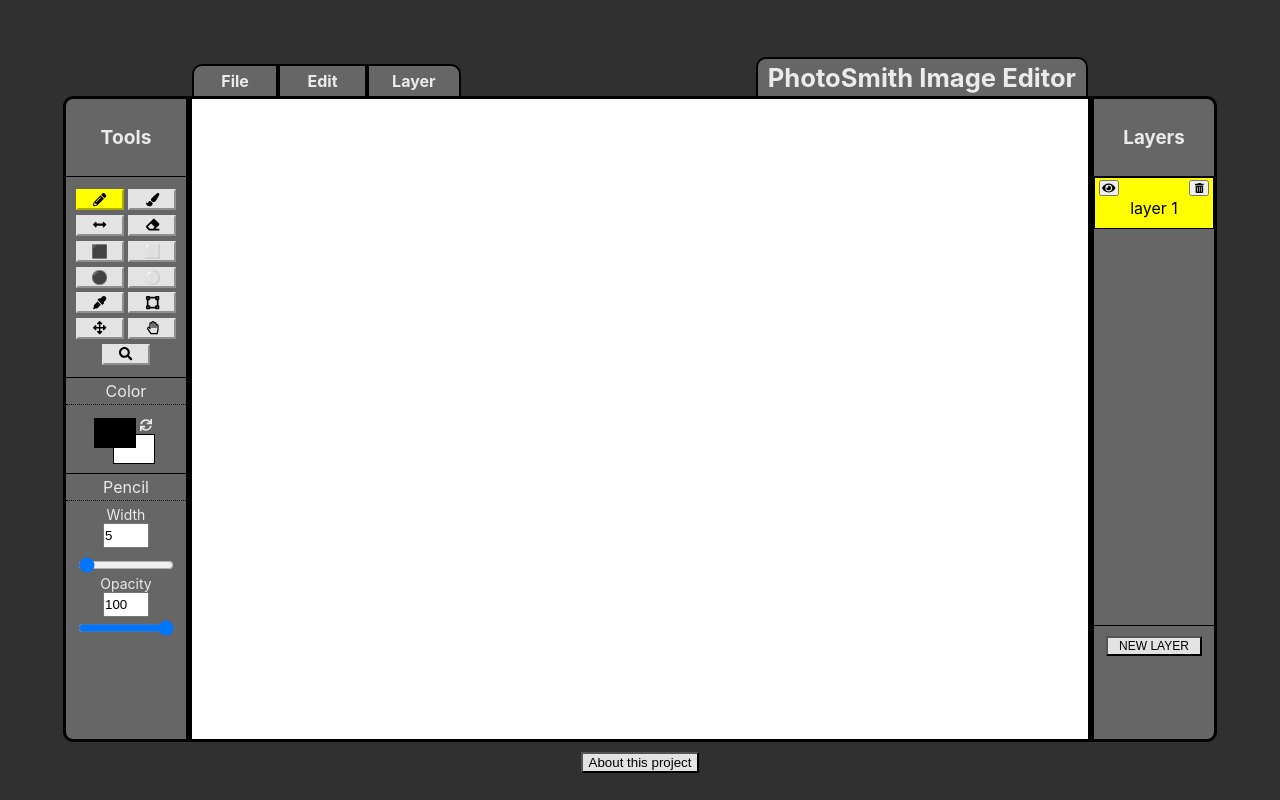
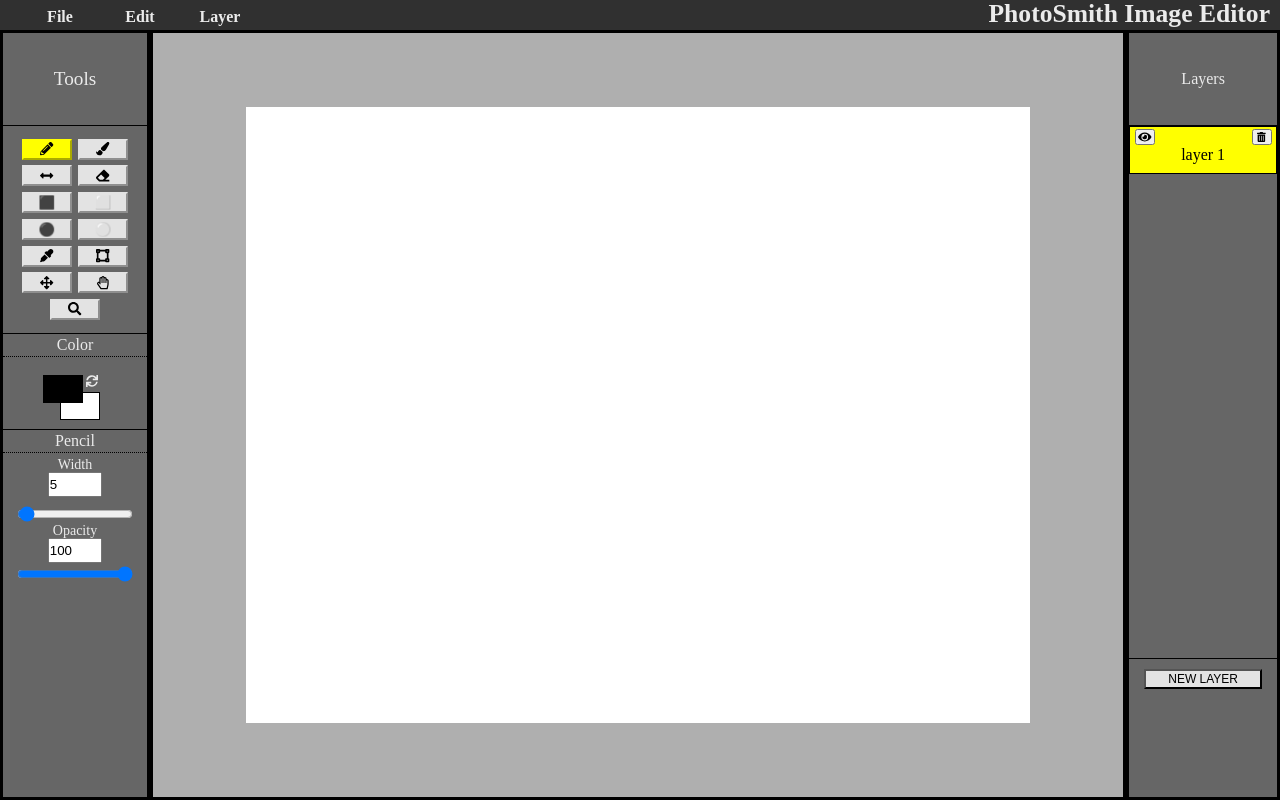
Before and after one commit to DuckEverlasting/snapshot, a React (Create React App) app: page / in a window 1280 px wide. Built offline with nearby package versions, Linux system fonts and the light colour scheme.

Commit message:
began restyling app. inserted reset, stretched panels across screen. considering switch to material ui...

```diff
--- a/src/App.js
+++ b/src/App.js
@@ -13,14 +13,18 @@ import { updateWorkspaceSettings } from './actions/redux'
 const AppSC = styled.div`
   text-align: center;
   display: flex;
+  width: 100%;
+  height: ${window.innerHeight}px;
   flex-direction: column;
   justify-content: center;
   align-items: center;
-  margin-top: 2vh;
 `
 
 const AppContainerSC = styled.div`
   text-align: center;
+  width: 100%;
+  height: 100%;
+  flex-shrink: 1;
   display: flex;
   justify-content: center;
   user-select: none;
@@ -60,7 +64,7 @@ function App() {
         <Workspace />
         <LayerPanel />
       </AppContainerSC>
-      <AboutButtonSC onClick={handleModalButton}>About this project</AboutButtonSC>
+      {/* <AboutButtonSC onClick={handleModalButton}>About this project</AboutButtonSC> */}
     </AppSC>
   );
 }
--- a/src/components/ColorBox.js
+++ b/src/components/ColorBox.js
@@ -14,7 +14,7 @@ const ColorBoxSC = styled.div`
 
 const TitleSC = styled.p`
   margin: 0 0 5px;
-  padding: 3px 0;
+  padding: 3px;
   border-top: 1px solid black;
   border-bottom: 1px dotted black;
 `
@@ -25,8 +25,8 @@ const ColorPickerSC = styled.input`
 
 const PrimaryColorSC = styled.div`
   position: absolute;
-  left: 23%;
-  bottom: 26%;
+  left: 40px;
+  bottom: 26px;
   width: 40px;
   height: 28px;
   background: ${props => props.color};
@@ -38,8 +38,8 @@ const PrimaryColorSC = styled.div`
 
 const SecondaryColorSC = styled.div`
   position: absolute;
-  left: 39%;
-  bottom: 10%;
+  right: 47px;
+  bottom: 9px;
   width: 40px;
   height: 28px;
   background: ${props => props.color};
@@ -51,7 +51,7 @@ const SecondaryColorSC = styled.div`
 
 const FontAwesomeIconSC = styled(FontAwesomeIcon)`
   position: absolute;
-  right: 28%;
+  right: 49px;
   bottom: 44%;
   font-size: 12px;
   cursor: pointer;
--- a/src/components/ToolBox.js
+++ b/src/components/ToolBox.js
@@ -33,7 +33,7 @@ const ButtonSC = styled.button.attrs(props => ({
     borderColor: props.active ? "yellow" : "#e3e3e3"
   }
 }))`
-  width: 40%;
+  width: 35%;
   margin: 2%;
   outline: none;
 `;
--- a/src/index.css
+++ b/src/index.css
@@ -1,15 +1,51 @@
+/* http://meyerweb.com/eric/tools/css/reset/
+   v2.0 | 20110126
+   License: none (public domain)
+*/
+
+html, body, div, span, applet, object, iframe,
+h1, h2, h3, h4, h5, h6, p, blockquote, pre,
+a, abbr, acronym, address, big, cite, code,
+del, dfn, em, img, ins, kbd, q, s, samp,
+small, strike, strong, sub, sup, tt, var,
+b, u, i, center,
+dl, dt, dd, ol, ul, li,
+fieldset, form, label, legend,
+table, caption, tbody, tfoot, thead, tr, th, td,
+article, aside, canvas, details, embed,
+figure, figcaption, footer, header, hgroup,
+menu, nav, output, ruby, section, summary,
+time, mark, audio, video {
+	margin: 0;
+	padding: 0;
+	border: 0;
+	font-size: 100%;
+	font: inherit;
+  vertical-align: baseline;
+  box-sizing: border-box;
+}
+/* HTML5 display-role reset for older browsers */
+article, aside, details, figcaption, figure,
+footer, header, hgroup, menu, nav, section {
+	display: block;
+}
 body {
-  margin: 0;
-  font-family: -apple-system, BlinkMacSystemFont, "Segoe UI", "Roboto", "Oxygen",
-    "Ubuntu", "Cantarell", "Fira Sans", "Droid Sans", "Helvetica Neue",
-    sans-serif;
-  -webkit-font-smoothing: antialiased;
-  -moz-osx-font-smoothing: grayscale;
+  line-height: 1;
   background: rgb(48, 48, 48);
   color: rgb(235, 235, 235);
 }
-
-code {
-  font-family: source-code-pro, Menlo, Monaco, Consolas, "Courier New",
-    monospace;
+ol, ul {
+	list-style: none;
 }
+blockquote, q {
+	quotes: none;
+}
+blockquote:before, blockquote:after,
+q:before, q:after {
+	content: '';
+	content: none;
+}
+table {
+	border-collapse: collapse;
+	border-spacing: 0;
+}
--- a/src/panels/LayerPanel.js
+++ b/src/panels/LayerPanel.js
@@ -6,19 +6,14 @@ import styled from "styled-components";
 import LayerCard from "../components/LayerCard";
 import { createLayer, updateLayerOrder } from "../actions/redux";
 
-const LayerPanelSC = styled.div.attrs(props => ({
-  style: {
-    height: `${props.height}px`
-  }
-}))`
+const LayerPanelSC = styled.div`
   display: flex;
   flex-direction: column;
   align-items: center;
   position: relative;
-  width: 120px;
+  width: 200px;
+  height: 100%;
   border: 3px solid black;
-  border-bottom-right-radius: 10px;
-  border-top-right-radius: 10px;
   z-index: 1;
   background: #666666;
 `;
@@ -51,7 +46,6 @@ const ButtonSC = styled.button`
 `;
 
 export default function LayerPanel() {
-  const height = useSelector(state => state.workspaceSettings.height);
   const layerSettings = useSelector(state => state.layerSettings)
   const layerOrder = useSelector(state => state.layerOrder)
   const dispatch = useDispatch();
@@ -73,7 +67,7 @@ export default function LayerPanel() {
   }
 
   return (
-    <LayerPanelSC height={height}>
+    <LayerPanelSC>
       <TitleSC>Layers</TitleSC>
       <DragDropContext onDragEnd={onDragEnd}>
         <Droppable droppableId={"layersDroppable"}>
--- a/src/panels/ToolPanel.js
+++ b/src/panels/ToolPanel.js
@@ -1,21 +1,16 @@
 import React from "react";
-import { useSelector } from "react-redux";
 import styled from "styled-components";
 
 import ToolBox from "../components/ToolBox.js"
 import ColorBox from "../components/ColorBox.js"
 import ToolCard from "../components/ToolCard.js"
 
-const ToolPanelSC = styled.div.attrs(props => ({
-  style: {
-    height: `${props.height}px`
-  }
-}))`
+const ToolPanelSC = styled.div`
   position: relative;
-  width: 120px;
+  width: 150px;
+  height: 100%;
+  flex-shrink: 0;
   border: 3px solid black;
-  border-bottom-left-radius: 10px;
-  border-top-left-radius: 10px;
   z-index: 1;
   background: #666666;
 `;
@@ -42,10 +37,8 @@ const SpacerSC = styled.div`
 `
 
 export default function ToolPanel() {
-  const height = useSelector(state => state.workspaceSettings.height);
-
   return (
-    <ToolPanelSC height={height}>
+    <ToolPanelSC>
       <TitleSC>Tools</TitleSC>
       <ToolPanelDividerSC>
         <ToolBox />
--- a/src/panels/TopBar.js
+++ b/src/panels/TopBar.js
@@ -1,79 +1,72 @@
-import React from "react";
-import { useSelector } from "react-redux";
+import React, { useState } from "react";
 
 import styled from "styled-components";
 
-const TopBarSC = styled.div.attrs(props => ({
-  style: {
-    width: `${props.width}px`
-  }
-}))`
-  height: 80px;
+const TopBarSC = styled.div`
+  width: 100%;
+  height: 30px;
+  flex-shrink: 0;
   margin: auto;
   position: relative;
   display: flex;
   justify-content: space-between;
-`
+`;
 
 const LeftBoxSC = styled.div`
   display: flex;
   align-items: flex-end;
   width: 30%;
-`
+  padding-left: 20px;
+`;
 
 const RightBoxSC = styled.div`
   display: flex;
   justify-content: flex-end;
   align-items: flex-end;
   width: 30%;
-`
+`;
 
 const MenuSC = styled.div`
   display: flex;
   justify-content: center;
   align-items: flex-end;
-  background: #666666;
-  padding: 5px;
+  padding: 5px 15px;
   font-size: 1rem;
   max-width: 5rem;
   font-weight: bold;
-  border: 2px solid black;
   border-bottom: none;
   flex-grow: 1;
   user-select: none;
-
-  &:first-child {
-    border-top-left-radius: 10px;
-  }
-
-  &:last-child {
-    border-top-right-radius: 10px;
-  }
-`
+`;
 
 const TitleSC = styled.h1`
-  background: #666666;
   margin: 0;
   padding: 3px 10px;
   font-size: 1.6rem;
   font-weight: bold;
-  border: 2px solid black;
-  border-bottom: none;
-  border-top-left-radius: 10px;
-  border-top-right-radius: 10px;
   white-space: nowrap;
   user-select: none;
-`
+`;
 
 export default function TopBar() {
-  const width = useSelector(state => state.workspaceSettings.width);
+  const [menuIsOpen, setMenuIsOpen] = useState(false);
+  const [menuTree, setMenuTree] = useState(null);
 
   return (
-    <TopBarSC width={width}>
+    <TopBarSC>
       <LeftBoxSC>
-        <MenuSC>File</MenuSC>
-        <MenuSC>Edit</MenuSC>
-        <MenuSC>Layer</MenuSC>
+        <MenuSC>
+          File
+          <div />
+        </MenuSC>
+        <MenuSC>
+          Edit
+          <div />
+        </MenuSC>
+        <MenuSC>
+          Layer
+          <div />
+        </MenuSC>
       </LeftBoxSC>
       <RightBoxSC>
         <TitleSC>PhotoSmith Image Editor</TitleSC>
--- a/src/panels/Workspace.js
+++ b/src/panels/Workspace.js
@@ -11,14 +11,11 @@ import { hotkey, hotkeyCtrl } from "../enums/hotkeys";
 
 import { createLayer, updateWorkspaceSettings, makeActiveTool, updateColor, updateSelectionPath, updateLayerQueue } from '../actions/redux';
 
-const WorkspaceSC = styled.div.attrs(props => ({
-  style: {
-    width: props.width,
-    height: props.height
-  }
-}))`
+const WorkspaceSC = styled.div`
   position: relative;
   display: flex;
+  width: 100%;
+  height: 100%;
   border: 3px solid black;
   overflow: hidden;
   z-index: 1;
@@ -230,7 +227,7 @@ export default function Workspace() {
   }
 
   return(
-    <WorkspaceSC ref={workspaceRef} width={width} height={height} onKeyDown={handleKeyDown}>
+    <WorkspaceSC ref={workspaceRef} onKeyDown={handleKeyDown}>
       <CanvasPaneSC onMouseDown={handleMouseDown} onMouseUp={handleMouseUp} onMouseOut={handleMouseOut} onMouseMove={handleMouseMove} translateX={translateX} translateY={translateY} width={canvasWidth} height={canvasHeight} zoomPct={zoomPct}>
         <DrawSpace overrideCursor={isDragging ? "grabbing" : null} index={layerOrder.length + 2}/>
         <LayerRenderer layerOrder={layerOrder} layerData={layerData} layerSettings={layerSettings} width={canvasWidth} height={canvasHeight} />
--- a/src/reducers/redux/index.js
+++ b/src/reducers/redux/index.js
@@ -22,8 +22,8 @@ import {
 let selectionCanvas = document.createElement("canvas");
 let initCanvas = document.createElement("canvas");
 let clipboardCanvas = document.createElement("canvas");
-let initWidth = window.innerWidth * .7;
-let initHeight = window.innerHeight * .8;
+let initWidth = (window.innerWidth - 300) * .8;
+let initHeight = (window.innerHeight - 30) * .8;
 selectionCanvas.width = initWidth;
 selectionCanvas.height = initHeight;
 initCanvas.width = initWidth;
@@ -35,8 +35,6 @@ const initialState = {
   workspaceSettings: {
     canvasWidth: initWidth,
     canvasHeight: initHeight,
-    width: initWidth,
-    height: initHeight,
     translateX: 0,
     translateY: 0,
     zoomPct: 100
```
Also changed, not shown: src/components/DropDown.js (added).
